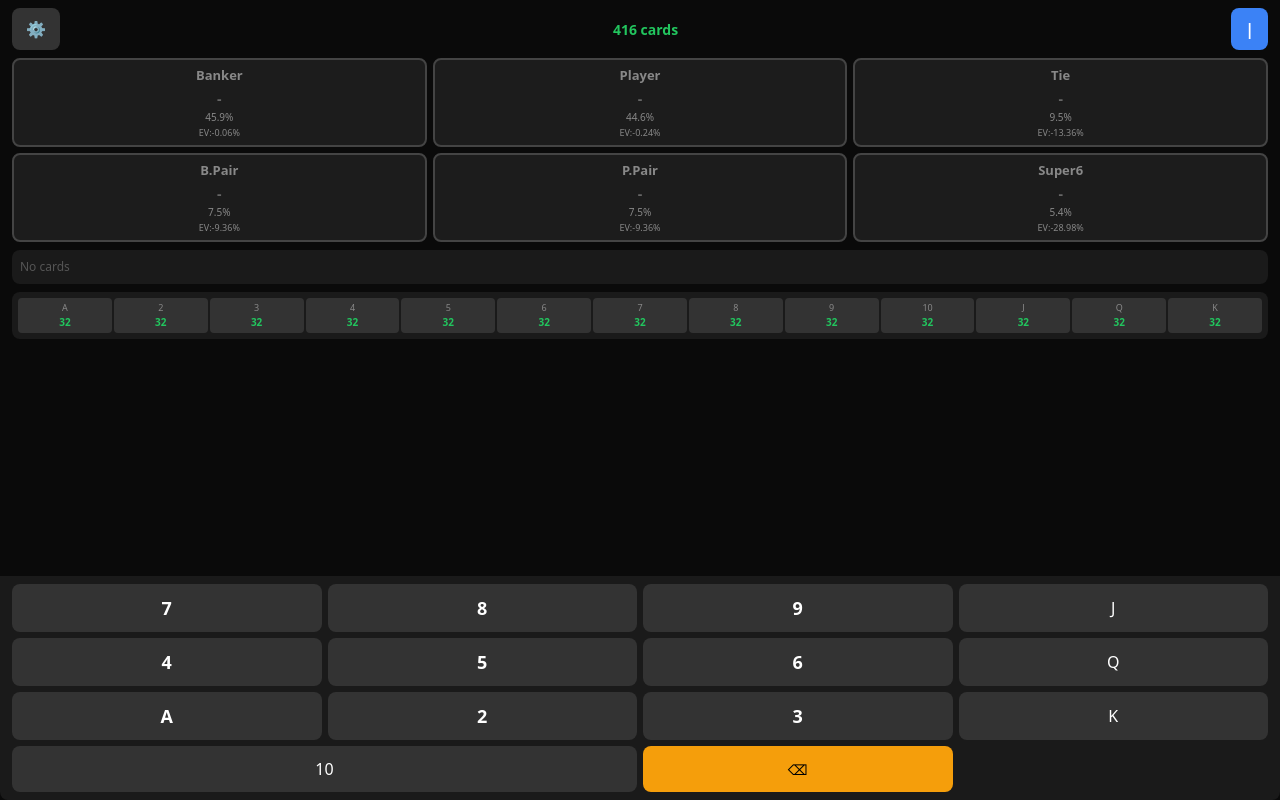
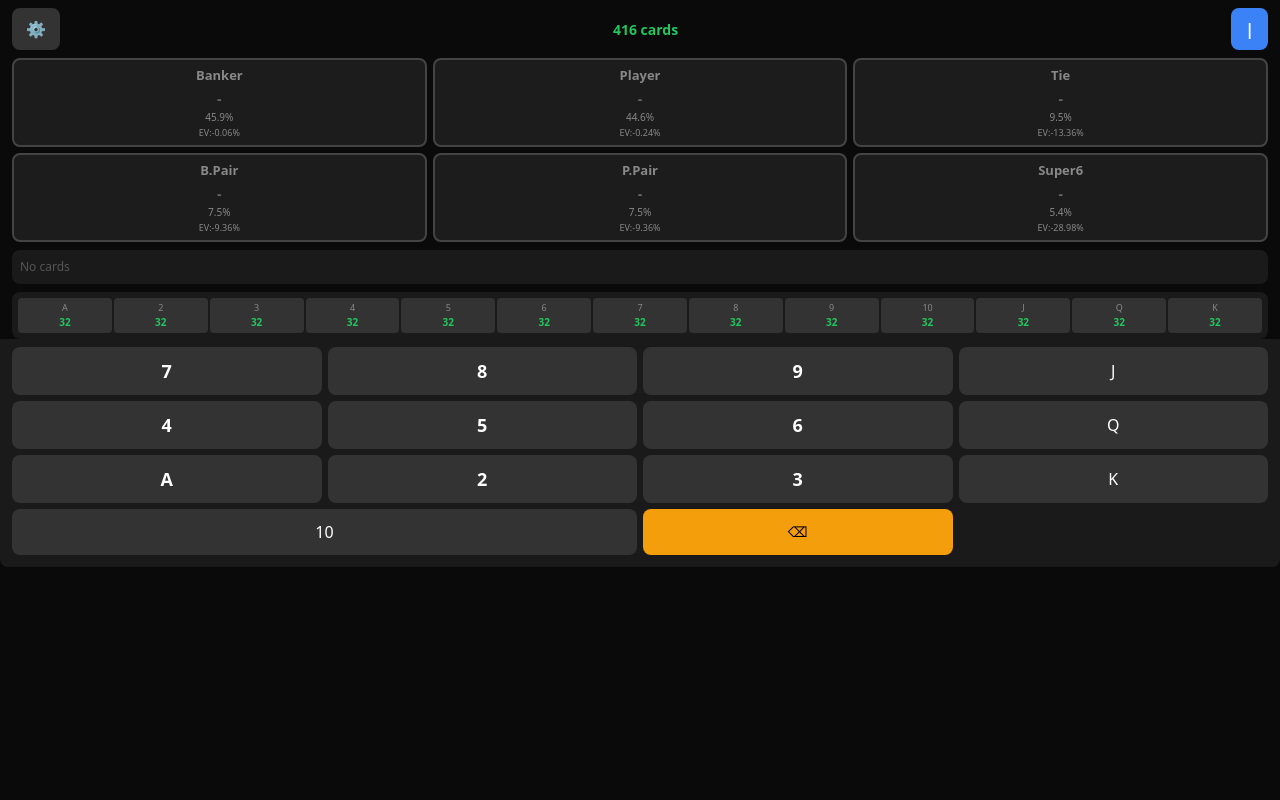
Before and after one commit to yanghenryclawbot/baccarat-calculator-new, a React (Vite) app: page / in a window 1280 px wide. Built offline with nearby package versions, Linux system fonts and the light colour scheme.

Commit message:
Fix: 移除數字鍵盤上方空隙

```diff
--- a/src/App.tsx
+++ b/src/App.tsx
@@ -402,9 +402,8 @@ export default function App() {
 
       <div style={{
         background: '#1a1a1a',
-        padding: '8px 12px',
+        padding: '8px 12px 12px',
         flexShrink: 0,
-        marginTop: 'auto',
         borderRadius: '0 0 8px 8px'
       }}>
         <div style={{
```
